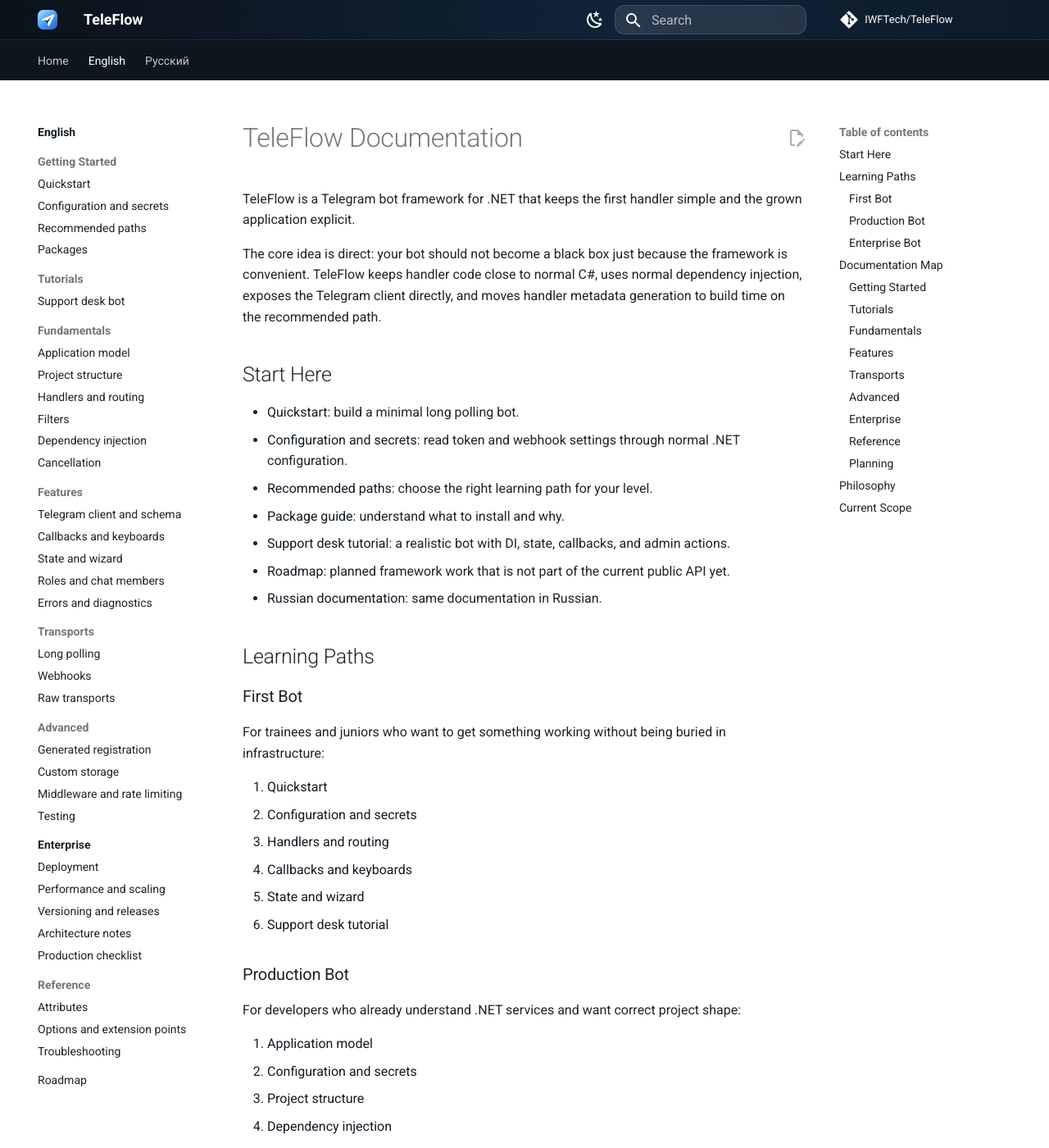
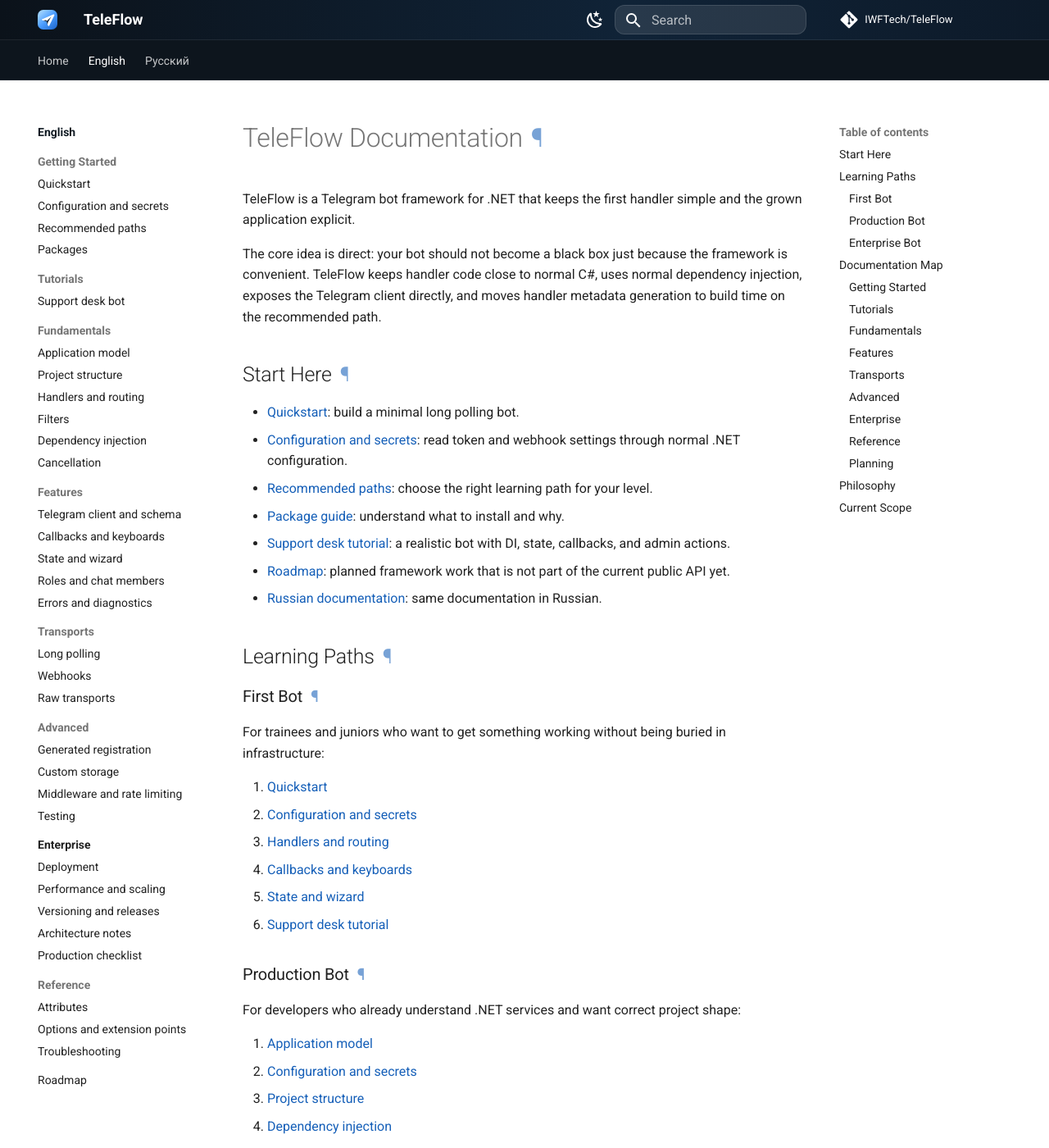
Before and after one commit to IWFTech/TeleFlow, an MkDocs documentation site: the page built from docs/en/index.md, in a window 1280 px wide and 1400 px high. Shown: the whole window at 82% size. Built offline with MkDocs 1.6.1 and Material for MkDocs 9.7.7, drawn with Linux system fonts in a browser that asks for light colours; comment, search, counter and statistics services are not loaded.

Commit message:
docs: tune link colors and hide edit action

```diff
--- a/docs/assets/stylesheets/teleflow.css
+++ b/docs/assets/stylesheets/teleflow.css
@@ -13,6 +13,10 @@
   --tf-card-hover-shadow: 0 14px 32px rgba(24, 80, 148, 0.12);
   --tf-muted: #5a6b7a;
   --tf-kicker-color: #1c68cf;
+  --tf-link-fg: #155fb8;
+  --tf-link-hover-fg: #0b3f86;
+  --tf-link-decoration: rgba(37, 111, 212, 0.24);
+  --tf-link-hover-decoration: rgba(37, 111, 212, 0.58);
   --tf-action-bg: rgba(37, 111, 212, 0.06);
   --tf-action-bg-hover: rgba(37, 111, 212, 0.12);
   --tf-action-border: rgba(37, 111, 212, 0.28);
@@ -43,6 +47,10 @@
   --tf-card-hover-shadow: 0 16px 36px rgba(5, 16, 30, 0.38);
   --tf-muted: #aebdcc;
   --tf-kicker-color: #8fcbff;
+  --tf-link-fg: #9bd0ff;
+  --tf-link-hover-fg: #c8e7ff;
+  --tf-link-decoration: rgba(155, 208, 255, 0.28);
+  --tf-link-hover-decoration: rgba(155, 208, 255, 0.68);
   --tf-action-bg: rgba(255, 255, 255, 0.045);
   --tf-action-bg-hover: rgba(76, 157, 255, 0.14);
   --tf-action-border: rgba(122, 190, 255, 0.42);
@@ -88,6 +96,26 @@
 
 .md-search__input::placeholder {
   color: rgba(255, 255, 255, 0.68);
+}
+
+.md-typeset a:not(.md-button) {
+  color: var(--tf-link-fg);
+  text-decoration-color: var(--tf-link-decoration);
+}
+
+.md-typeset a:not(.md-button):hover {
+  color: var(--tf-link-hover-fg);
+  text-decoration-color: var(--tf-link-hover-decoration);
+}
+
+.md-typeset .headerlink {
+  color: var(--tf-link-fg);
+  opacity: 0.58;
+}
+
+.md-typeset .headerlink:hover {
+  color: var(--tf-link-hover-fg);
+  opacity: 1;
 }
 
 .md-typeset .md-button {
@@ -258,6 +286,7 @@
 .md-typeset .tf-feature-list a:hover {
   border-color: var(--tf-card-hover-border);
   box-shadow: var(--tf-card-hover-shadow);
+  color: var(--md-default-fg-color);
   transform: translateY(-1px);
 }
 
--- a/mkdocs.yml
+++ b/mkdocs.yml
@@ -3,7 +3,7 @@ site_description: Explicit Telegram bot framework for .NET.
 site_url: https://iwftech.github.io/TeleFlow/
 repo_name: IWFTech/TeleFlow
 repo_url: https://github.com/IWFTech/TeleFlow
-edit_uri: edit/main/docs/
+edit_uri: ""
 
 docs_dir: docs
 site_dir: site
@@ -31,7 +31,6 @@ theme:
         icon: material/weather-sunny
         name: Switch to light mode
   features:
-    - content.action.edit
     - content.code.copy
     - navigation.footer
     - navigation.indexes
```
